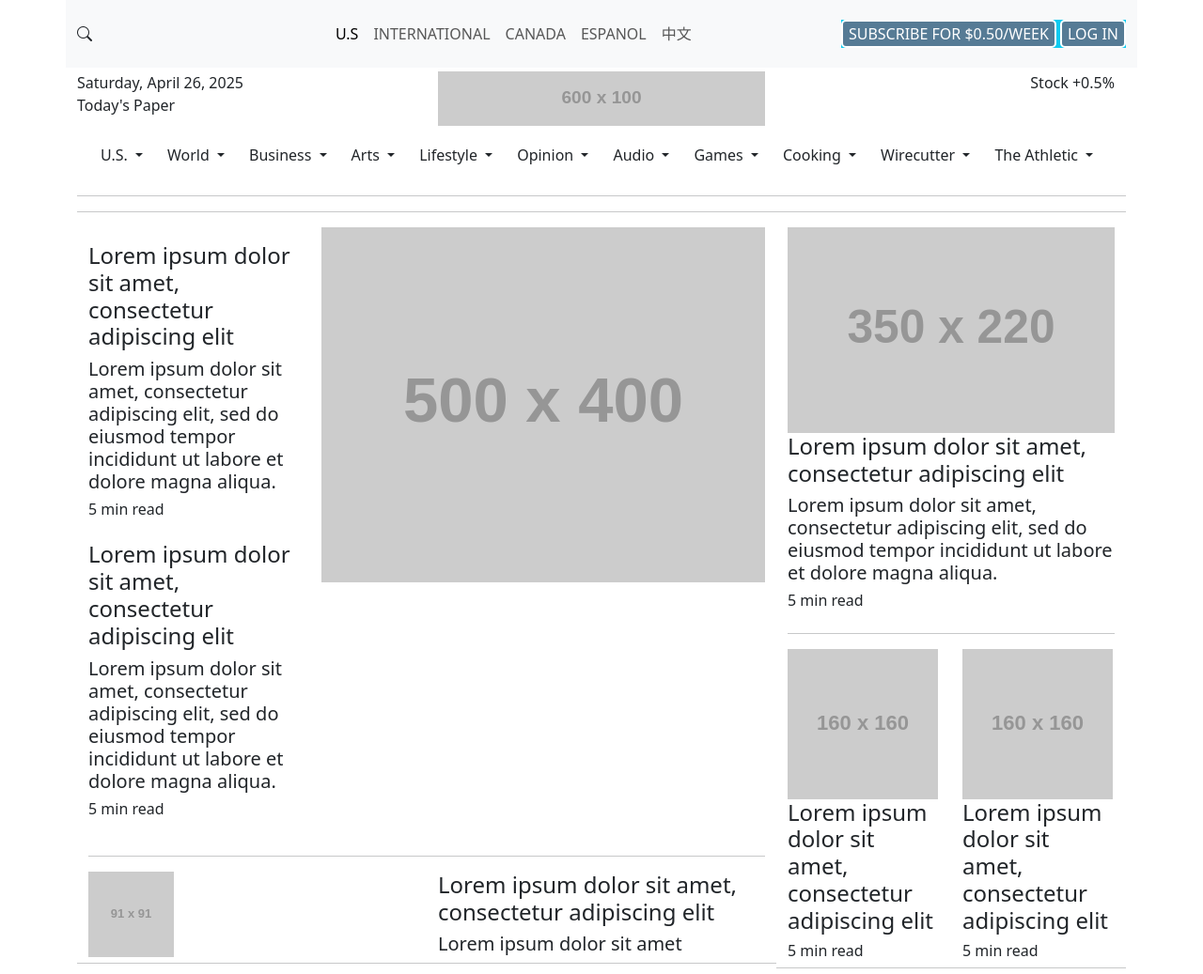
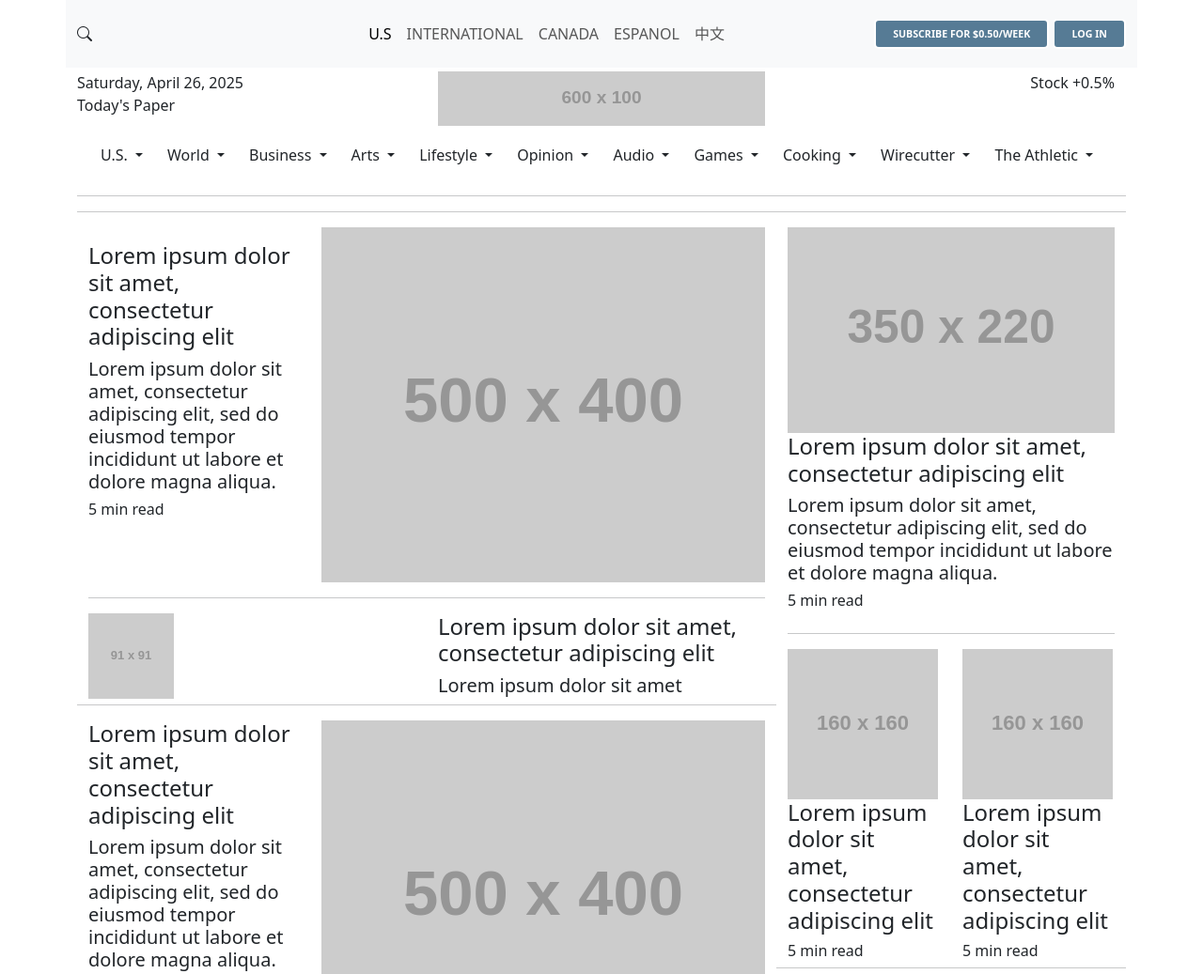
Before and after one commit to AndreaDiPietro0/ppm-nytimes, a plain HTML site: page index.html in a window 1280 px wide. Shown: the top 1037 px of the page at 94% size. Drawn offline with nearby package versions, Linux system fonts and the light colour scheme; placeholder pictures from the web are drawn by us; a web font is replaced by a local one.

Commit message:
modifiche al button di login

```diff
--- a/index.html
+++ b/index.html
@@ -60,14 +60,10 @@
                     </nav>
                 </div>
 
-
                 <div class="col-2.5">
-                    <div class="bg-info clearfix">
-                        <button class="bt btn-outline-success" type="submit">SUBSCRIBE FOR $0.50/WEEK</button>
-                        <button class="bt btn-outline-success" type="submit">LOG IN</button>
-                    </div>
+                    <button type="button" class="bt btn-primary btn-sm">SUBSCRIBE FOR $0.50/WEEK</button>
+                    <button type="button" class="bt btn-secondary btn-sm">LOG IN</button>
                 </div>
-
 
             </div>
         </nav>
@@ -79,7 +75,7 @@
                 <div class="row">
                     Saturday, April 26, 2025
                 </div>
-                <div class="row">
+                <div class="row ">
                     Today's Paper
                 </div>
             </div>
@@ -198,11 +194,7 @@
                                 <h5 class="fw-lighter">Lorem ipsum dolor sit amet, consectetur adipiscing elit, sed do eiusmod tempor incididunt ut labore et dolore magna aliqua.</h5>
                                 <h6 class="fw-lighter">5 min read</h6>
                             </div>
-                            <div class="row my-3">
-                                <h4>Lorem ipsum dolor sit amet, consectetur adipiscing elit</h4>
-                                <h5 class="fw-lighter">Lorem ipsum dolor sit amet, consectetur adipiscing elit, sed do eiusmod tempor incididunt ut labore et dolore magna aliqua.</h5>
-                                <h6 class="fw-lighter">5 min read</h6>
-                            </div>
+
                         </div>
                         <div class="col">
                             <img src="https://placehold.co/500x400/000000/FFF" class="img-fluid" alt="text">
--- a/styles.css
+++ b/styles.css
@@ -37,14 +37,9 @@ p{
     color: white;
     border-radius: 5px;
     border: 2px solid white;
-}
-
-.btgo{
-    background-color: #80A599FF;
-    color: white;
-    border-radius: 5px;
-    border: 2px solid white;
-    font-size: 10pt;
+    font-size: 8pt;
+    padding: 6px 18px;
+    font-weight: bold;
 }
 
 .bus{
```
